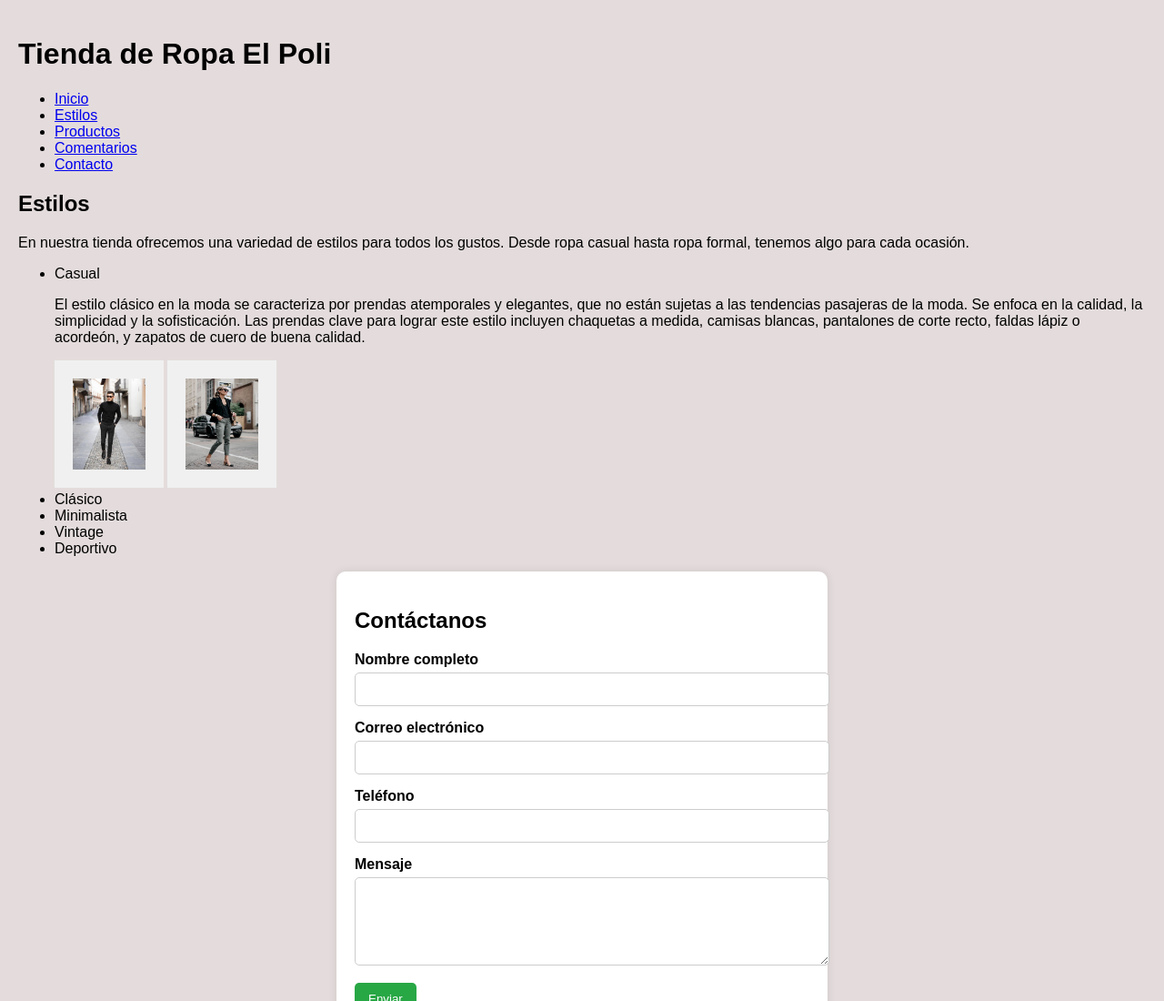
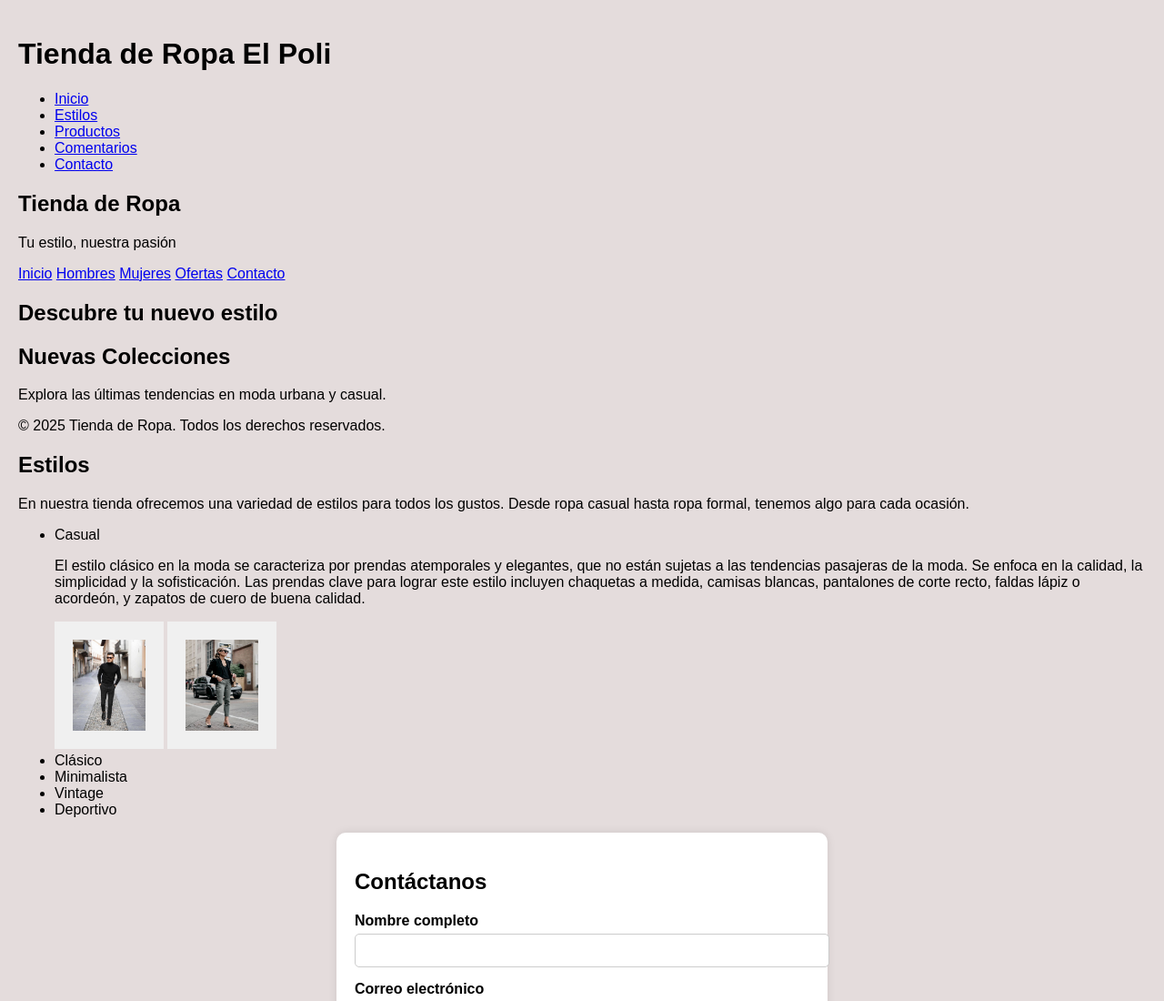
Before and after one commit to JosephUP/Prueba_Joseph, a plain HTML site: page Index.html in a window 1280 px wide. Shown: the top 1100 px of the page at 91% size. Drawn offline with Linux system fonts and the light colour scheme.

Commit message:
brayan riasco update

```diff
--- a/Index.html
+++ b/Index.html
@@ -20,6 +20,44 @@
             </nav>
 
             <section id="inicio">
+                             <!DOCTYPE html>
+<html lang="es">
+<head>
+    <meta charset="UTF-8">
+    <meta name="viewport" content="width=device-width, initial-scale=1.0">
+    <title>Tienda de Ropa</title>
+    <link rel="stylesheet" href="estilos.css">
+</head>
+<body>
+
+    <header>
+        <h1>Tienda de Ropa</h1>
+        <p>Tu estilo, nuestra pasión</p>
+    </header>
+
+    <nav>
+        <a href="#">Inicio</a>
+        <a href="#">Hombres</a>
+        <a href="#">Mujeres</a>
+        <a href="#">Ofertas</a>
+        <a href="#">Contacto</a>
+    </nav>
+
+    <section class="hero">
+        <h2>Descubre tu nuevo estilo</h2>
+    </section>
+
+    <section class="contenido">
+        <h2>Nuevas Colecciones</h2>
+        <p>Explora las últimas tendencias en moda urbana y casual.</p>
+    </section>
+
+    <footer>
+        <p>&copy; 2025 Tienda de Ropa. Todos los derechos reservados.</p>
+    </footer>
+
+</body>
+</html>
 
             </section>
 
```
